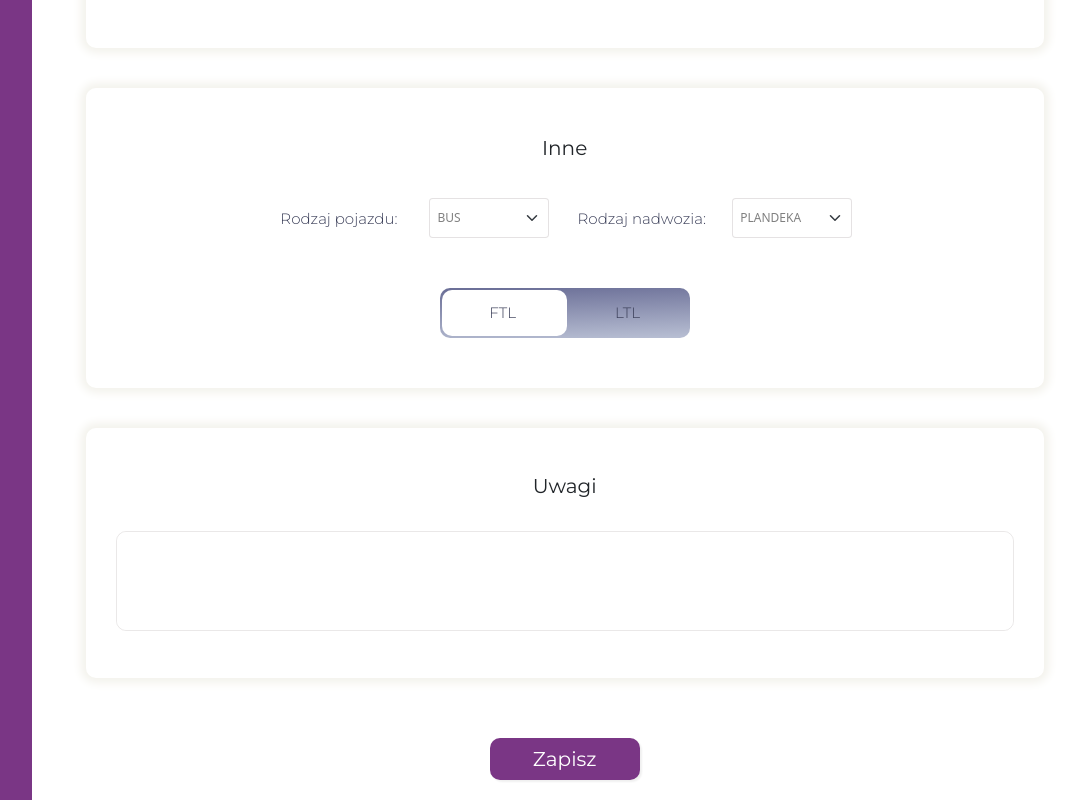
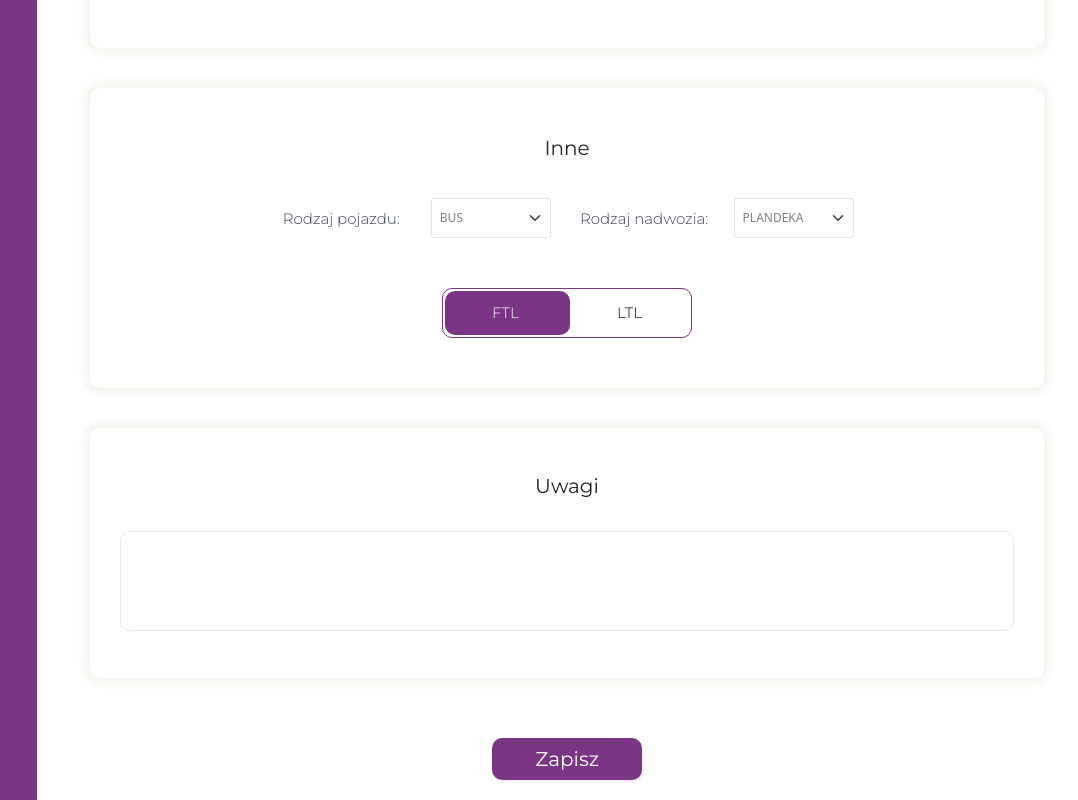
Before and after one commit to wiewiex/sped-app, a Next.js app: page / in a window 1280 px wide. Shown: the part 1432-2232 px from the top of the page, without its empty margins (183-1261 px from the left). Built offline with nearby package versions, Linux system fonts and the light colour scheme.

Commit message:
layout fix

```diff
--- a/src/components/controllers/Home/Home.tsx
+++ b/src/components/controllers/Home/Home.tsx
@@ -5,8 +5,23 @@ import { H3 } from '@/components/views/styledTexts';
 import Details from './Details';
 import PrimaryButton from '@/components/reusable/PrimaryButton';
 
+import Modal from '../Modal';
+import AddAddress from '../Modal/AddAddress';
+import AddClient from '../Modal/AddClient';
+import AddCarrier from '../Modal/AddCarrier';
+import { useAppContext } from '@/context/AppContext';
+
 export default function Home() {
+  const {
+    showAddressModal,
+    setShowAddressModal,
+    showCarrierModal,
+    setShowCarrierModal,
+    showClientModal,
+    setShowClientModal,
+  } = useAppContext();
   return (
+    <>
       <Container mobileWidth="90%" margin="0 auto" id="home-page">
         <Container mobilePadding="4rem 0" alignSelf="flex-start">
           <H3>Zlecenie nr: 79/BP/08/2023</H3>
@@ -18,5 +33,21 @@ export default function Home() {
           <PrimaryButton text="Zapisz" url="/" />
         </Container>
       </Container>
+      {showAddressModal && (
+        <Modal closeModal={() => setShowAddressModal(false)}>
+          <AddAddress />
+        </Modal>
+      )}
+      {showClientModal && (
+        <Modal closeModal={() => setShowClientModal(false)}>
+          <AddClient />
+        </Modal>
+      )}
+      {showCarrierModal && (
+        <Modal closeModal={() => setShowCarrierModal(false)}>
+          <AddCarrier />
+        </Modal>
+      )}
+    </>
   );
 }
--- a/src/components/controllers/Layout/Header.tsx
+++ b/src/components/controllers/Layout/Header.tsx
@@ -17,7 +17,7 @@ export default function Header() {
       >
         <H4 color={colors.navBackground}>Logisteo</H4>
       </Container>
-      <Container mobileFlexDirection="row">
+      <Container mobileFlexDirection="row" mobilePadding="0 1rem">
         <H5>Witaj, user</H5>
         <Container cursor="pointer" mobileMargin="0 0.5rem">
           <svg
--- a/src/components/controllers/Layout/Layout.tsx
+++ b/src/components/controllers/Layout/Layout.tsx
@@ -1,10 +1,10 @@
 import { Container } from '@/components/views/styledContainers';
 import Header from './Header';
 import Menu from './Menu';
-import Main from './Main';
 import { useAppTheme } from '@/utils/theme';
+import { ReactNode } from 'react';
 
-export default function Layout() {
+export default function Layout({ children }: { children: ReactNode }) {
   const { navbarWidth } = useAppTheme();
   return (
     <Container relative id="app-container" mobileWidth="100%">
@@ -18,8 +18,8 @@ export default function Layout() {
         <Container width={navbarWidth} hiddenOnMobile>
           <Menu />
         </Container>
-        <Container width="85%" mobileWidth="100%">
-          <Main />
+        <Container flex={1} mobileWidth="100%">
+          {children}
         </Container>
       </Container>
     </Container>
--- a/src/components/controllers/Layout/Main.tsx
+++ /dev/null
@@ -1,39 +0,0 @@
-import { Container } from '@/components/views/styledContainers';
-import Home from '../Home';
-import Modal from '../Modal';
-import AddAddress from '../Modal/AddAddress';
-import AddClient from '../Modal/AddClient';
-import AddCarrier from '../Modal/AddCarrier';
-import { useAppContext } from '@/context/AppContext';
-
-export default function Main() {
-  const {
-    showAddressModal,
-    setShowAddressModal,
-    showCarrierModal,
-    setShowCarrierModal,
-    showClientModal,
-    setShowClientModal,
-  } = useAppContext();
-
-  return (
-    <Container mobileWidth="100%">
-      <Home />
-      {showAddressModal && (
-        <Modal closeModal={() => setShowAddressModal(false)}>
-          <AddAddress />
-        </Modal>
-      )}
-      {showClientModal && (
-        <Modal closeModal={() => setShowClientModal(false)}>
-          <AddClient />
-        </Modal>
-      )}
-      {showCarrierModal && (
-        <Modal closeModal={() => setShowCarrierModal(false)}>
-          <AddCarrier />
-        </Modal>
-      )}
-    </Container>
-  );
-}
--- a/src/components/reusable/ToggleButton.tsx
+++ b/src/components/reusable/ToggleButton.tsx
@@ -5,7 +5,7 @@ import {
 } from '../views/styledContainers';
 import styled from 'styled-components';
 import { Text } from '../views/styledTexts';
-import { useRef } from 'react';
+import { useRef, useState } from 'react';
 
 export default function ToggleButton({
   offText,
@@ -17,12 +17,11 @@ export default function ToggleButton({
   const { colors, borderRadius } = useAppTheme();
   const checkboxId = `toggle-button_${offText}_${onText}`;
   const width = 25;
-
-  const checkboxRef = useRef<HTMLInputElement>(null); //do sprawdzenia
+  const [checked, setChecked] = useState(false);
 
   return (
     <Container
-      backgroundGradient
+      border={`1px solid ${colors.navBackground}`}
       borderRadius={borderRadius}
       mobileWidth={width + 'rem'}
       mobileHeight="5rem"
@@ -36,10 +35,14 @@ export default function ToggleButton({
           zIndex={2}
           cursor="pointer"
         >
-          <Text>{offText}</Text>
-          <Text>{onText}</Text>
+          <Text color={checked ? 'black' : 'white'}>{offText}</Text>
+          <Text color={!checked ? 'black' : 'white'}>{onText}</Text>
         </Container>
-        <input ref={checkboxRef} id={checkboxId} type="checkbox" />
+        <input
+          onChange={() => setChecked((prev) => !prev)}
+          id={checkboxId}
+          type="checkbox"
+        />
         <ElementPositionWrapper
           mobileTop="0.2rem"
           mobileBottom="0.2rem"
@@ -48,7 +51,7 @@ export default function ToggleButton({
           zIndex={1}
         >
           <Container
-            backgroundColor={colors.mainBackground}
+            backgroundColor={colors.navBackground}
             mobileWidth={width / 2 + 'rem'}
             flex={1}
             borderRadius={borderRadius}
@@ -75,6 +78,6 @@ const ToggleButtonContainer = styled.label<{ width: number }>`
 
   input:checked + div .marker {
     transform: translateX(${(props) => props.width / 2 - 0.5 + 'rem'});
-    transition: 0.5s;
+    transition: 0.8s;
   }
 `;
--- a/src/pages/_app.tsx
+++ b/src/pages/_app.tsx
@@ -1,3 +1,4 @@
+import Layout from '@/components/controllers/Layout';
 import { AppContextProvider } from '@/context/AppContext';
 import GlobalStyle from '@/utils/GlobalStyle';
 import { themeDark } from '@/utils/theme';
@@ -9,7 +10,9 @@ function App({ Component, pageProps }: AppProps) {
     <ThemeProvider theme={themeDark}>
       <AppContextProvider>
         <GlobalStyle />
-        <Component {...pageProps} />
+        <Layout>
+          <Component {...pageProps} />
+        </Layout>
       </AppContextProvider>
     </ThemeProvider>
   );
--- a/src/pages/index.tsx
+++ b/src/pages/index.tsx
@@ -1,5 +1,5 @@
-import Layout from '@/components/controllers/Layout';
+import Home from '@/components/controllers/Home';
 
 export default function MainPage() {
-  return <Layout />;
+  return <Home />;
 }
```
Lines whose indentation alone changed are shown as unchanged.
